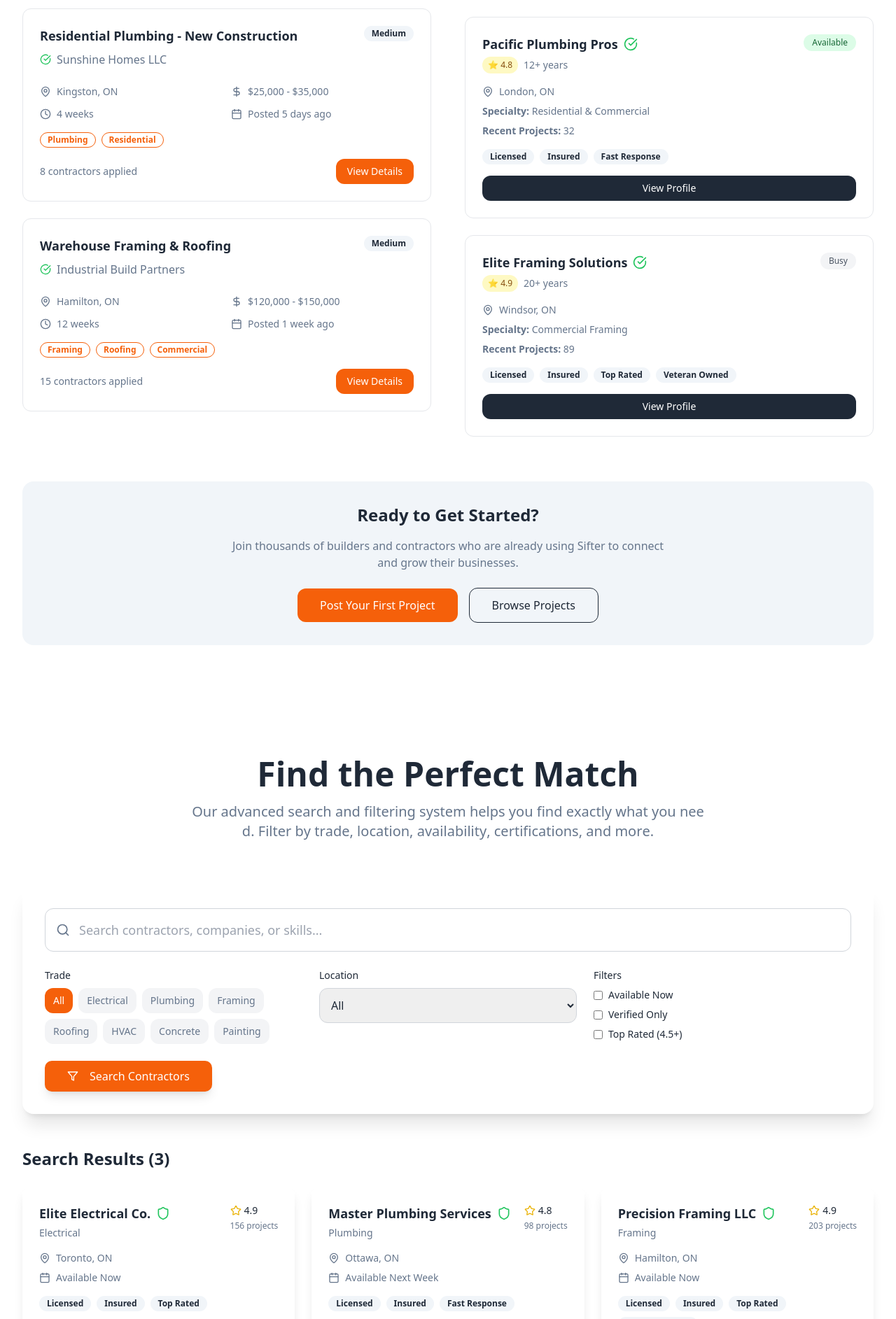
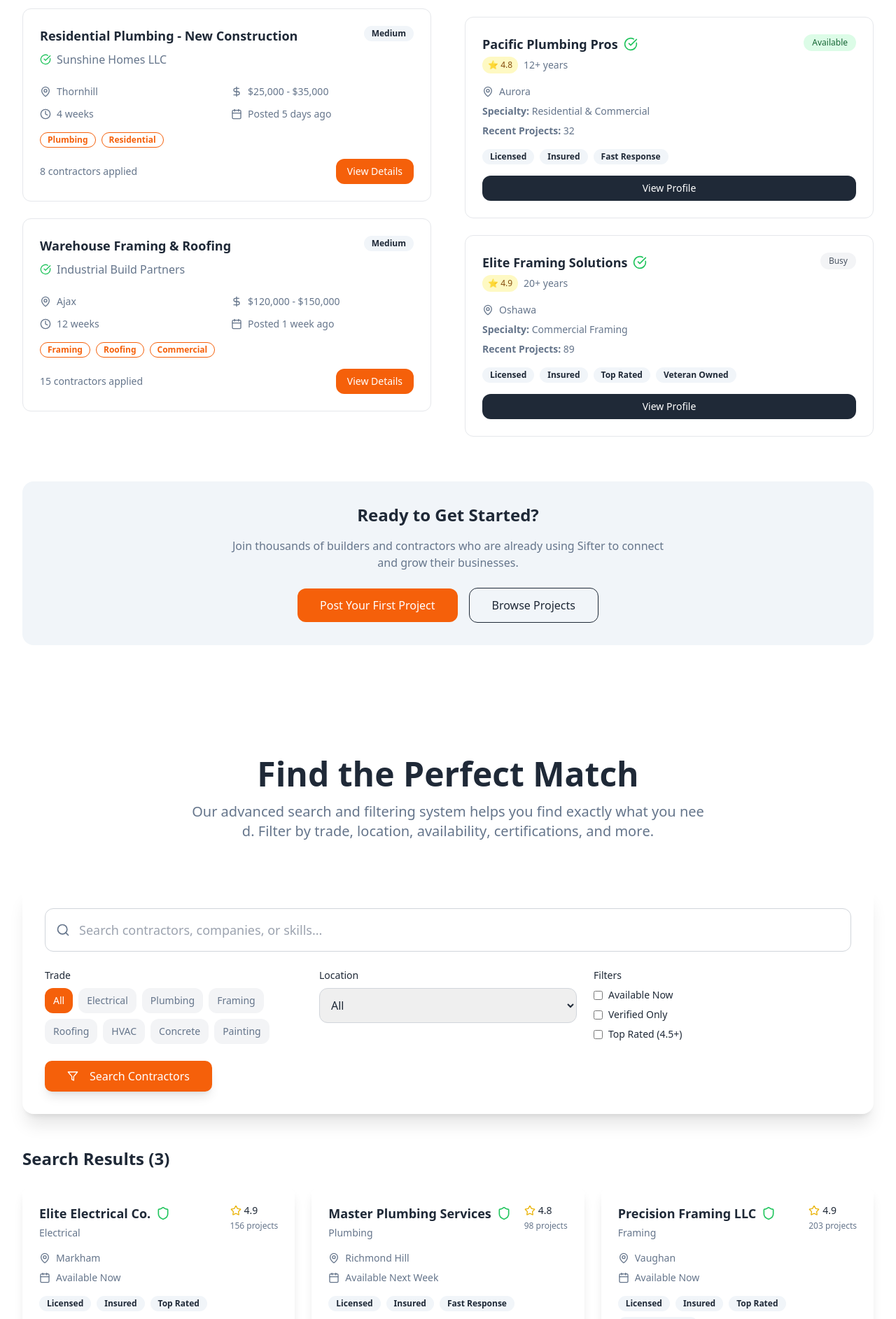
Before and after one commit to Abdulgafar4/buildmatch-network-flow, a React (Vite) app: page / in a window 1280 px wide. Shown: the part 2212-4097 px from the top of the page at 70% size. Built offline with nearby package versions, Linux system fonts and the light colour scheme.

Commit message:
Update cities to new list
Updated city references to the following: Pickering, Ajax, Whitby, Oshawa, North York, Bridle Path, Mount Pleasant, Beaches, Thornhill, Markham, Aurora, Richmond Hill, Vaughn, Maple, and Kleinburg.

```diff
--- a/src/components/ProjectBoardSection.tsx
+++ b/src/components/ProjectBoardSection.tsx
@@ -10,7 +10,7 @@ const ProjectBoardSection = () => {
       id: 1,
       title: "Commercial Office Building - Electrical Work",
       company: "Metro Construction Co.",
-      location: "Downtown Toronto, ON",
+      location: "North York",
       budget: "$45,000 - $60,000",
       timeline: "6 weeks",
       posted: "2 days ago",
@@ -23,7 +23,7 @@ const ProjectBoardSection = () => {
       id: 2,
       title: "Residential Plumbing - New Construction",
       company: "Sunshine Homes LLC",
-      location: "Kingston, ON",
+      location: "Thornhill",
       budget: "$25,000 - $35,000",
       timeline: "4 weeks",
       posted: "5 days ago",
@@ -36,7 +36,7 @@ const ProjectBoardSection = () => {
       id: 3,
       title: "Warehouse Framing & Roofing",
       company: "Industrial Build Partners",
-      location: "Hamilton, ON",
+      location: "Ajax",
       budget: "$120,000 - $150,000",
       timeline: "12 weeks",
       posted: "1 week ago",
@@ -54,7 +54,7 @@ const ProjectBoardSection = () => {
       rating: 4.9,
       experience: "15+ years",
       specialty: "Commercial & Industrial",
-      location: "Ottawa, ON",
+      location: "Pickering",
       available: true,
       verified: true,
       recentProjects: 47,
@@ -66,7 +66,7 @@ const ProjectBoardSection = () => {
       rating: 4.8,
       experience: "12+ years",
       specialty: "Residential & Commercial",
-      location: "London, ON",
+      location: "Aurora",
       available: true,
       verified: true,
       recentProjects: 32,
@@ -78,7 +78,7 @@ const ProjectBoardSection = () => {
       rating: 4.9,
       experience: "20+ years",
       specialty: "Commercial Framing",
-      location: "Windsor, ON",
+      location: "Oshawa",
       available: false,
       verified: true,
       recentProjects: 89,
--- a/src/components/SearchFilterSection.tsx
+++ b/src/components/SearchFilterSection.tsx
@@ -11,13 +11,13 @@ const SearchFilterSection = () => {
   const [selectedLocation, setSelectedLocation] = useState("All");
 
   const trades = ["All", "Electrical", "Plumbing", "Framing", "Roofing", "HVAC", "Concrete", "Painting"];
-  const locations = ["All", "Toronto, ON", "Ottawa, ON", "Hamilton, ON", "London, ON", "Windsor, ON"];
+  const locations = ["All", "Pickering", "Ajax", "Whitby", "Oshawa", "North York", "Bridle Path", "Mount Pleasant", "Beaches", "Thornhill", "Markham", "Aurora", "Richmond Hill", "Vaughan", "Maple", "Kleinburg"];
 
   const mockResults = [
     {
       name: "Elite Electrical Co.",
       trade: "Electrical",
-      location: "Toronto, ON",
+      location: "Markham",
       rating: 4.9,
       projects: 156,
       verified: true,
@@ -27,7 +27,7 @@ const SearchFilterSection = () => {
     {
       name: "Master Plumbing Services",
       trade: "Plumbing",
-      location: "Ottawa, ON",
+      location: "Richmond Hill",
       rating: 4.8,
       projects: 98,
       verified: true,
@@ -37,7 +37,7 @@ const SearchFilterSection = () => {
     {
       name: "Precision Framing LLC",
       trade: "Framing",
-      location: "Hamilton, ON",
+      location: "Vaughan",
       rating: 4.9,
       projects: 203,
       verified: true,
--- a/src/pages/dashboards/BuilderDashboard.tsx
+++ b/src/pages/dashboards/BuilderDashboard.tsx
@@ -34,7 +34,7 @@ const BuilderDashboard = () => {
       specialty: "Kitchen & Bathroom",
       rating: 4.8,
       reviews: 127,
-      location: "Toronto, ON",
+      location: "Markham",
       hourlyRate: "$85-120",
       verified: true,
       avatar: "/placeholder.svg"
@@ -45,7 +45,7 @@ const BuilderDashboard = () => {
       specialty: "General Construction",
       rating: 4.9,
       reviews: 203,
-      location: "Ottawa, ON",
+      location: "Vaughan",
       hourlyRate: "$95-150",
       verified: true,
       avatar: "/placeholder.svg"
@@ -56,7 +56,7 @@ const BuilderDashboard = () => {
       specialty: "Outdoor Construction",
       rating: 4.7,
       reviews: 89,
-      location: "Kingston, ON",
+      location: "Richmond Hill",
       hourlyRate: "$70-100",
       verified: false,
       avatar: "/placeholder.svg"
@@ -97,7 +97,7 @@ const BuilderDashboard = () => {
     {
       id: 1,
       title: "Kitchen Renovation",
-      location: "Toronto, ON",
+      location: "Whitby",
       budget: "$25,000 - $35,000",
       status: "Active",
       bids: 8,
@@ -107,7 +107,7 @@ const BuilderDashboard = () => {
     {
       id: 2,
       title: "Bathroom Remodel",
-      location: "Ottawa, ON",
+      location: "Maple",
       budget: "$15,000 - $20,000",
       status: "Reviewing Bids",
       bids: 12,
@@ -117,7 +117,7 @@ const BuilderDashboard = () => {
     {
       id: 3,
       title: "Deck Construction",
-      location: "Kingston, ON",
+      location: "Beaches",
       budget: "$8,000 - $12,000",
       status: "In Progress",
       bids: 0,
--- a/src/pages/dashboards/ContractorDashboard.tsx
+++ b/src/pages/dashboards/ContractorDashboard.tsx
@@ -26,7 +26,7 @@ const ContractorDashboard = () => {
       id: 1,
       title: "Kitchen Renovation",
       client: "John Smith",
-      location: "Toronto, ON",
+      location: "Kleinburg",
       budget: "$25,000 - $35,000",
       posted: "2 days ago",
       deadline: "2024-02-15",
@@ -39,7 +39,7 @@ const ContractorDashboard = () => {
       id: 2,
       title: "Bathroom Remodel",
       client: "Sarah Johnson",
-      location: "Ottawa, ON",
+      location: "Mount Pleasant",
       budget: "$15,000 - $20,000",
       posted: "1 day ago",
       deadline: "2024-02-20",
@@ -52,7 +52,7 @@ const ContractorDashboard = () => {
       id: 3,
       title: "Commercial Office Build-out",
       client: "TechCorp Inc.",
-      location: "Kingston, ON",
+      location: "Bridle Path",
       budget: "$50,000 - $75,000",
       posted: "3 days ago",
       deadline: "2024-03-01",
```
